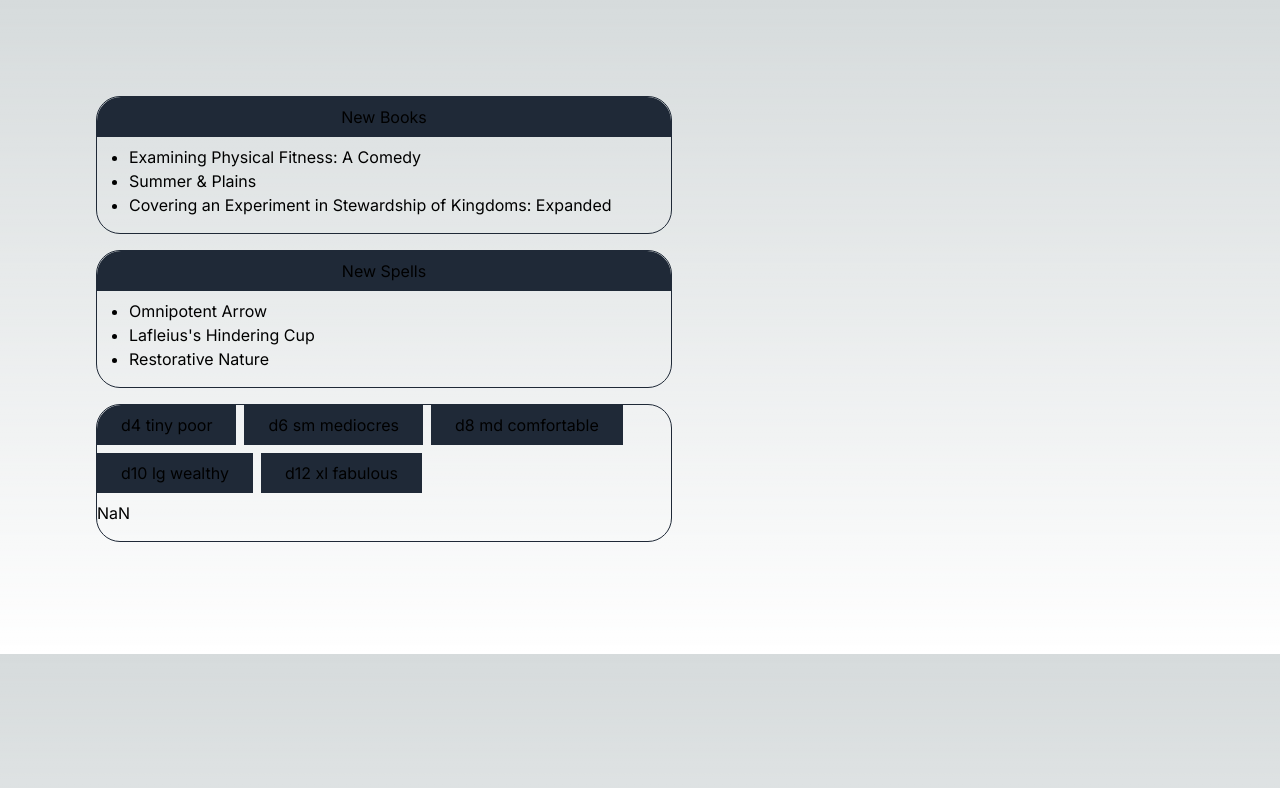
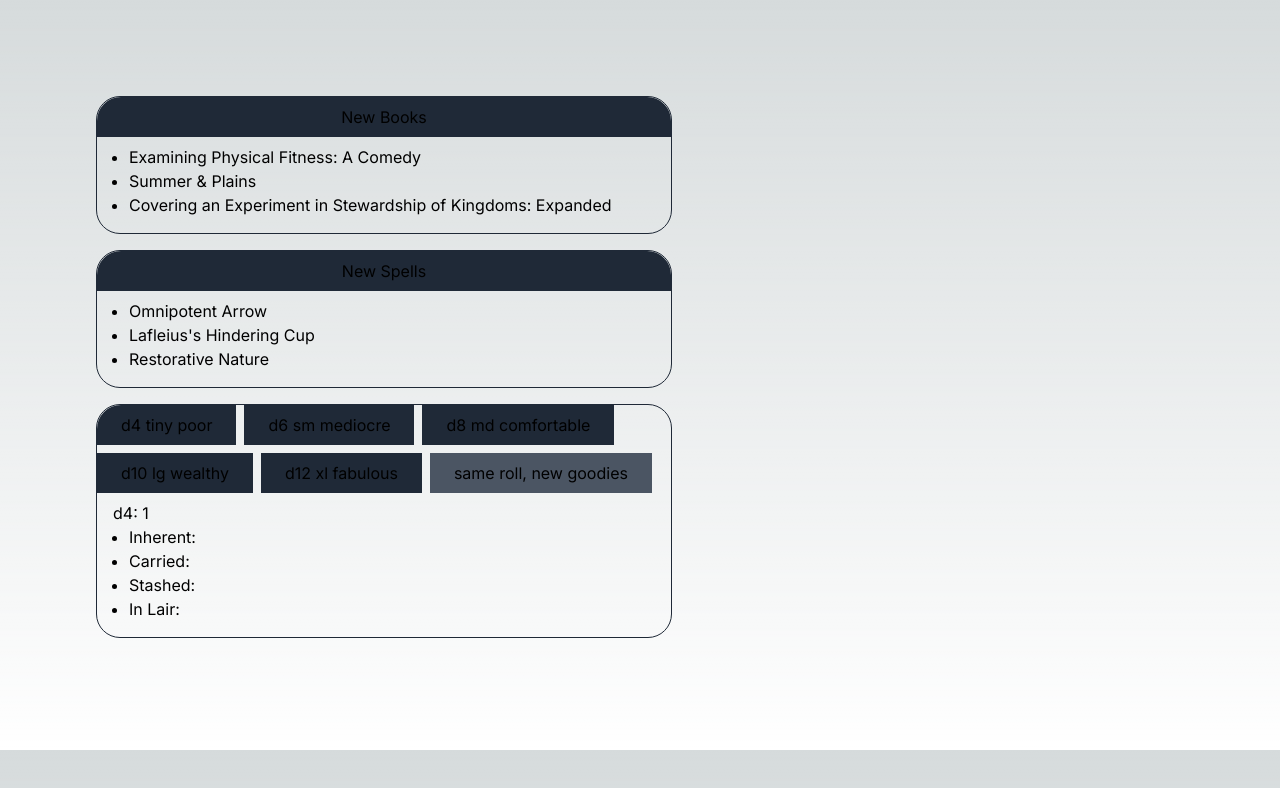
Before and after one commit to godzig/freebooter-dm-screen, a Next.js app: page / in a window 1280 px wide. Shown: the top 788 px of the page. Built offline with nearby package versions, Linux system fonts and the light colour scheme.

Commit message:
booty table placeholders

```diff
--- a/src/app/utils.js
+++ b/src/app/utils.js
@@ -12,7 +12,14 @@ export function pick(arr) {
 }
 
 export function roll(dice) {
-    const parts = dice.split('d');
+    let updatedDice;
+
+    if (typeof dice === 'string') {
+        updatedDice = {'str': dice};
+    } else {
+        updatedDice = dice
+    }
+    const parts = updatedDice['str'].split('d');
 
     // currently handles _d_ : d4, 2d6, ndn. No arbitrary additions or penalties
     if (parts.length !== 2) {
@@ -21,12 +28,14 @@ export function roll(dice) {
     let numDice = parseInt(parts[0], 10);
     const diceType = parseInt(parts[1], 10);
 
-    if (!numDice) { numDice = 1 }; // if NaN for count of dice, just use 1.
+    // if NaN for count of dice, just use 1.
+    if (!numDice) { numDice = 1 };
 
     let result = 0;
     for (let i = 0; i < numDice; i++) {
         result += Math.floor(Math.random() * diceType) + 1;
     }
+    updatedDice = {'str': dice.str, 'result': result};
 
-    return result;
+    return (updatedDice);
 }
--- a/src/components/Booty.js
+++ b/src/components/Booty.js
@@ -2,26 +2,153 @@ import { roll } from '../app/utils';
 import { useState } from 'react';
 
 export default function Booty() {
-    const [dice, setDice] = useState(NaN);
+    const [dice, setDice] = useState({ 'result': 1, 'str': 'd4' });
+    const [booty, setBooty] = useState({ 'Inherent': '', 'Carried': '', 'Stashed': '', 'In Lair': '' });
+    const orderedBooty = ['Inherent', 'Carried', 'Stashed', 'In Lair'];
 
     function bootyRoll(dice) {
-        const result = roll(dice);
-        setDice(result);
-        console.log(result);
+        const updatedDice = roll(dice);
+        setDice(updatedDice);
+        updateBooty(updatedDice);
+    }
+
+    function updateBooty(dice) {
+        const updatedBooty = {};
+        const bootyTable = {
+            1: () => {
+                updatedBooty.Inherent = 'nothing of note';
+                updatedBooty.Carried = 'nothing of note';
+                updatedBooty.Stashed = `currency worth ${roll('2d10').result} sp`;
+                updatedBooty['In Lair'] = `currency worth ${roll('4d10').result} sp`;
+            },
+            2: () => {
+                updatedBooty.Inherent = 'nothing of note';
+                updatedBooty.Carried = `currency worth ${roll('2d10').result} sp`;
+                updatedBooty.Stashed = personalItem(roll('d4').result);
+                updatedBooty['In Lair'] = personalItem(roll('d6').result);
+            },
+            3: () => {
+                updatedBooty.Inherent = 'nutriment worth (HP/2) rations';
+                updatedBooty.Carried = personalItem();
+                updatedBooty.Stashed = trinket(roll('d4').result);
+                updatedBooty['In Lair'] = trinket(roll('d6').result);
+            },
+            4: () => {
+                updatedBooty.Inherent = bodyPart(dice.str);
+                updatedBooty.Carried = trinket();
+                updatedBooty.Stashed = `currency worth ${roll('4d10').result} sp`;
+                updatedBooty['In Lair'] = `currency worth ${roll('6d10').result} sp`;
+            },
+            5: () => {
+                updatedBooty.Inherent = 'nutriment worth (HP/2) rations';
+                updatedBooty.Carried = `currency worth ${roll('4d10').result} sp`;
+                updatedBooty.Stashed = gem(roll('d4').result);
+                updatedBooty['In Lair'] = gem(roll('d6').result);
+            },
+            6: () => {
+                updatedBooty.Inherent = bodyPart(dice.str);
+                updatedBooty.Carried = gem();
+                updatedBooty.Stashed = jewelry();
+                updatedBooty['In Lair'] = jewelry(roll('d4').result);
+            },
+            7: () => {
+                updatedBooty.Inherent = 'nutriment worth (HP/2) rations';
+                updatedBooty.Carried = `currency worth ${roll('6d10').result} sp`;
+                updatedBooty.Stashed = `currency worth ${roll('6d10').result} sp`;
+                updatedBooty['In Lair'] = `currency worth ${roll('10d10').result} sp`;
+            },
+            8: () => {
+                updatedBooty.Inherent = bodyPart(dice.str);
+                updatedBooty.Carried = jewelry();
+                updatedBooty.Stashed = rarity();
+                updatedBooty['In Lair'] = rarity();
+            },
+            9: () => {
+                updatedBooty.Inherent = 'nutriment worth (HP/2) rations';
+                updatedBooty.Carried = `currency worth ${roll('8d10').result} sp`;
+                updatedBooty.Stashed = `currency worth ${roll('10d10').result} sp`;
+                updatedBooty['In Lair'] = `currency worth ${5 * roll('10d10').result} sp`;
+            },
+            10: () => {
+                updatedBooty.Inherent = bodyPart(dice.str);
+                updatedBooty.Carried = rarity();
+                updatedBooty.Stashed = rarity();
+                updatedBooty['In Lair'] = rarity(roll('d4').result);
+            },
+            11: () => {
+                updatedBooty.Inherent = '';
+                updatedBooty.Carried = `currency worth ${roll('10d10').result} sp`;
+                updatedBooty.Stashed = `currency worth ${5 * roll('10d10').result} sp`;
+                updatedBooty['In Lair'] = `currency worth ${10 * roll('10d10').result} sp`;
+            },
+            12: () => {
+                updatedBooty.Inherent = '';
+                updatedBooty.Carried = magicItem();
+                updatedBooty.Stashed = magicItem();
+                updatedBooty['In Lair'] = magicItem();
+            }
+        };
+
+        if (bootyTable[dice.result]) {
+            bootyTable[dice.result]();
+        }
+        setBooty(updatedBooty);
+    }
+
+    function personalItem(count = 1) {
+        // probably this returns a semi-colon delimited string of multiple items. but readability?
+        return `${count} personal items`;
+    }
+
+    function trinket(count = 1) {
+        // probably this returns a semi-colon delimited string of multiple items. but readability?
+        return `${count} trinkets`;
+    }
+
+    function bodyPart(bootyDie) {
+        // probably this returns a semi-colon delimited string of multiple items. but readability?
+        return `a body part for a ${bootyDie}`;
+    }
+
+    function gem(count = 1) {
+        // probably this returns a semi-colon delimited string of multiple items. but readability?
+        return `${count} gems`;
+    }
+
+    function jewelry(count = 1) {
+        // probably this returns a semi-colon delimited string of multiple items. but readability?
+        return `${count} jewelry`;
+    }
+
+    function rarity(count = 1) {
+        // probably this returns a semi-colon delimited string of multiple items. but readability?
+        return `${count} rarities`;
+    }
+
+    function magicItem() {
+        // probably this returns a semi-colon delimited string of multiple items. but readability?
+        return `a magic item`;
     }
 
     return (
         <div className="px-0">
-            <button onClick={() => bootyRoll('d4')} className="bg-gray-800 hover:bg-gray-900 p-2 px-6 mb-2 mr-2 rounded-tl-3xl">d4 tiny poor</button>
-            {[['d6 sm mediocres', 'd6'],
+            <button onClick={() => bootyRoll({ 'str': 'd4' })} className="bg-gray-800 hover:bg-gray-900 p-2 px-6 mb-2 mr-2 rounded-tl-3xl">d4 tiny poor</button>
+            {[['d6 sm mediocre', 'd6'],
             ['d8 md comfortable', 'd8'],
             ['d10 lg wealthy', 'd10'],
             ['d12 xl fabulous', 'd12']
-            ].map(([text, dice]) => (
-                <button onClick={() => bootyRoll(dice)} className="bg-gray-800 hover:bg-gray-900 p-2 px-6 mb-2 mr-2">{text}</button>
+            ].map(([text, dieRoll]) => (
+                <button onClick={() => bootyRoll({ 'str': dieRoll })} className="bg-gray-800 hover:bg-gray-900 p-2 px-6 mb-2 mr-2">{text}</button>
             ))
             }
-            <p>{dice}</p>
+            <button onClick={() => updateBooty(dice)} className="bg-gray-600 hover:bg-gray-700 p-2 px-6 mb-2 mr-2">same roll, new goodies</button>
+            <p className="mx-4">{dice.str}: {dice.result}</p>
+            <ul className="list-disc mx-8">
+                {orderedBooty.map((where) => (
+                    <li>{where}: {booty[where]}</li>
+                ))
+                }
+            </ul>
         </div >
     )
 }
```
